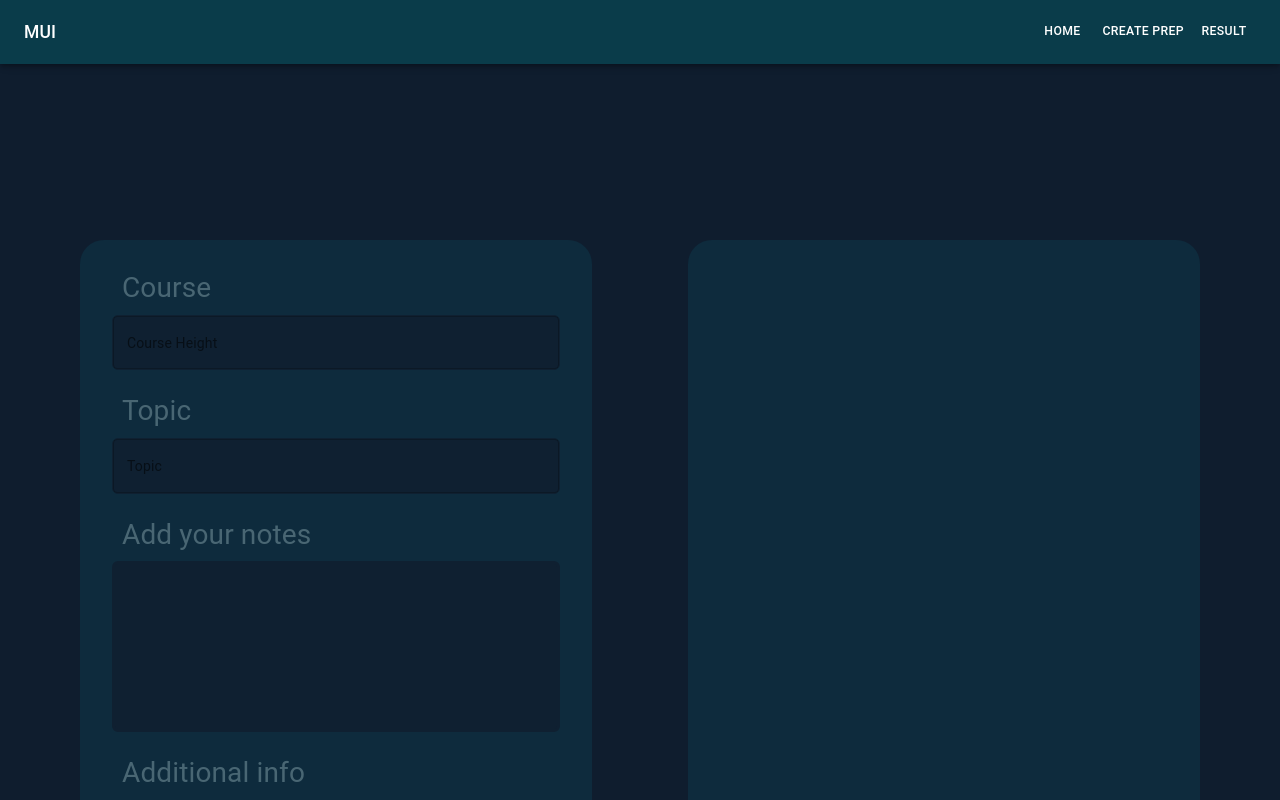
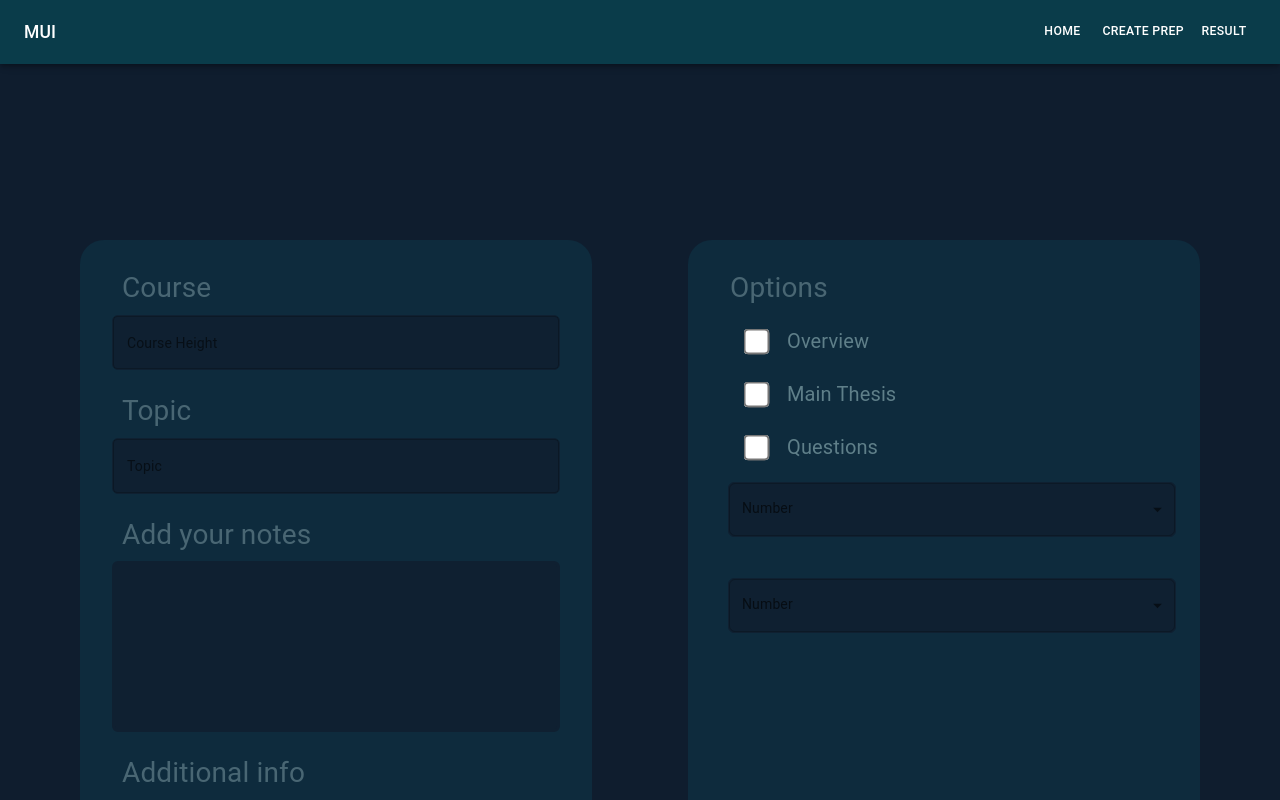
Before and after one commit to martinyis/PrepAi, a React (Create React App) app in the folder client/: page /create in a window 1280 px wide. Shown: the top 800 px of the page. Built offline with nearby package versions, Linux system fonts and the light colour scheme.

Commit message:
Add SettingsPanel.jsx

```diff
--- /dev/null
+++ b/client/src/UI/CheckBoxes.jsx
@@ -0,0 +1,60 @@
+import React, { useState } from "react";
+import "./CheckboxColumn.css";
+import { Typography } from "@material-ui/core";
+function CheckBoxes() {
+  const [overviewChecked, setOverviewChecked] = useState(false);
+  const [mainThesisChecked, setMainThesisChecked] = useState(false);
+  const [questionsChecked, setQuestionsChecked] = useState(false);
+
+  const handleOverviewChange = () => {
+    setOverviewChecked(!overviewChecked);
+  };
+
+  const handleMainThesisChange = () => {
+    setMainThesisChecked(!mainThesisChecked);
+  };
+
+  const handleQuestionsChange = () => {
+    setQuestionsChecked(!questionsChecked);
+  };
+
+  return (
+    <div className="checkbox-column">
+      <Typography
+        style={{
+          paddingBottom: 10,
+          paddingLeft: 10,
+        }}
+        variant="h3"
+      >
+        Options
+      </Typography>
+      <label className="checkbox-column__item">
+        <input
+          type="checkbox"
+          checked={overviewChecked}
+          onChange={handleOverviewChange}
+        />
+        <span className="checkbox-column__text">Overview</span>
+      </label>
+      <label className="checkbox-column__item">
+        <input
+          type="checkbox"
+          checked={mainThesisChecked}
+          onChange={handleMainThesisChange}
+        />
+        <span className="checkbox-column__text">Main Thesis</span>
+      </label>
+      <label className="checkbox-column__item">
+        <input
+          type="checkbox"
+          checked={questionsChecked}
+          onChange={handleQuestionsChange}
+        />
+        <span className="checkbox-column__text">Questions</span>
+      </label>
+    </div>
+  );
+}
+
+export default CheckBoxes;
--- /dev/null
+++ b/client/src/UI/CheckboxColumn.css
@@ -0,0 +1,31 @@
+.checkbox-column {
+  display: flex;
+  flex-direction: column;
+}
+
+.checkbox-column__label {
+  font-size: 40px;
+  color: #5f7f89;
+}
+
+.checkbox-column__item {
+  padding-left: 10px;
+}
+
+.checkbox-column__item input[type="checkbox"] {
+  accent-color: #34515c;
+  border-color: #1d4e60;
+  transform: scale(2);
+  margin: 20px;
+}
+
+.checkbox-column__item input[type="checkbox"]:checked {
+  background-color: #1d4e60;
+  border-color: #1d4e60;
+}
+
+.checkbox-column__text {
+  font-size: 20px;
+  color: #5f7f89;
+  margin-left: 4px;
+}
--- /dev/null
+++ b/client/src/UI/InputFiled.jsx
@@ -0,0 +1,72 @@
+import * as React from "react";
+import { useTheme } from "@mui/material/styles";
+import OutlinedInput from "@mui/material/OutlinedInput";
+import InputLabel from "@mui/material/InputLabel";
+import MenuItem from "@mui/material/MenuItem";
+import FormControl from "@mui/material/FormControl";
+import Select from "@mui/material/Select";
+
+const ITEM_HEIGHT = 48;
+const ITEM_PADDING_TOP = 8;
+const MenuProps = {
+  PaperProps: {
+    style: {
+      maxHeight: ITEM_HEIGHT * 4.5 + ITEM_PADDING_TOP,
+      width: 250,
+    },
+  },
+};
+
+const numbers = Array.from(Array(20).keys()).map((n) => n + 1);
+
+// function getStyles(name, personName, theme) {
+//   return {
+//     fontWeight:
+//       personName.indexOf(name) === -1
+//         ? theme.typography.fontWeightRegular
+//         : theme.typography.fontWeightMedium,
+//   };
+// }
+
+export default function SingleSelect() {
+  const theme = useTheme();
+  const [personName, setPersonName] = React.useState("");
+
+  const handleChange = (event) => {
+    setPersonName(event.target.value);
+  };
+
+  return (
+    <div>
+      <FormControl sx={{ m: 1, width: "100%" }}>
+        <InputLabel id="demo-single-name-label">Number</InputLabel>
+        <Select
+          labelId="demo-single-name-label"
+          id="demo-single-name"
+          value={personName}
+          onChange={handleChange}
+          input={<OutlinedInput label="Number" />}
+          MenuProps={MenuProps}
+          style={{
+            backgroundColor: "#0f2031",
+            borderRadius: 6,
+            marginBottom: 25,
+            border: "1px solid #0f2031",
+            transition:
+              "border-color 0.3s ease-in-out, border-radius 0.3s ease-in-out",
+            "&:hover": {
+              borderColor: "#0f2031",
+              borderRadius: 10,
+            },
+          }}
+        >
+          {numbers.map((number) => (
+            <MenuItem key={number} value={number}>
+              {number}
+            </MenuItem>
+          ))}
+        </Select>
+      </FormControl>
+    </div>
+  );
+}
--- a/client/src/modules/InfoPanel.jsx
+++ b/client/src/modules/InfoPanel.jsx
@@ -3,6 +3,7 @@ import { Typography } from "@material-ui/core";
 import { Box } from "@mui/system";
 import { useTheme } from "@material-ui/core/styles";
 import { TextField, TextareaAutosize } from "@material-ui/core";
+import InputFiled from "../UI/InputFiled";
 
 const InfoPanel = () => {
   const theme = useTheme();
@@ -12,7 +13,6 @@ const InfoPanel = () => {
     notes: "",
     addInfo: "",
   });
-
   const handleChange = (event) => {
     const { name, value } = event.target;
     setFormData((prevFormData) => ({ ...prevFormData, [name]: value }));
--- a/client/src/modules/SettingsPanel.jsx
+++ b/client/src/modules/SettingsPanel.jsx
@@ -4,7 +4,8 @@ import { Box } from "@mui/system";
 import { useState } from "react";
 import { useTheme } from "@material-ui/core/styles";
 import { TextField } from "@material-ui/core";
-
+import CheckBoxes from "../UI/CheckBoxes";
+import InputFiled from "../UI/InputFiled";
 const SettingsPanel = () => {
   const theme = useTheme();
   return (
@@ -17,7 +18,11 @@ const SettingsPanel = () => {
           borderRadius: 6,
           padding: theme.spacing(0.5),
         }}
-      ></Box>
+      >
+        <CheckBoxes />
+        <InputFiled />
+        <InputFiled />
+      </Box>
     </>
   );
 };
```
